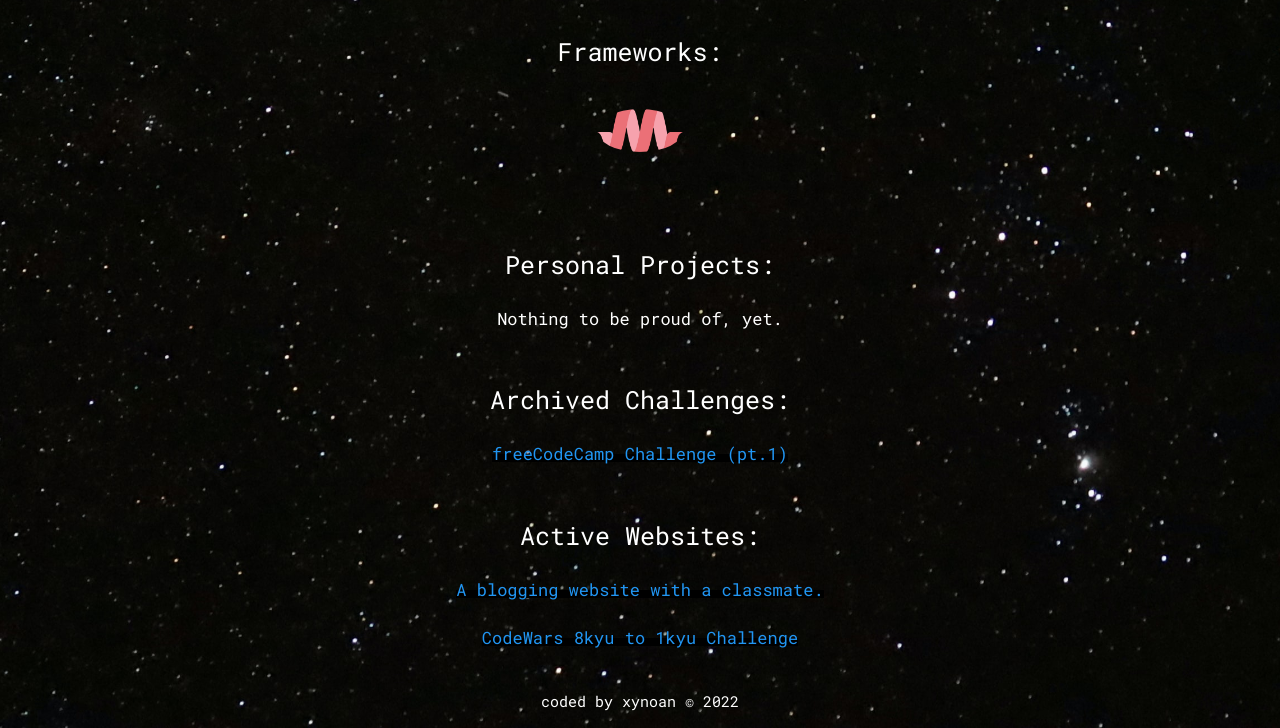
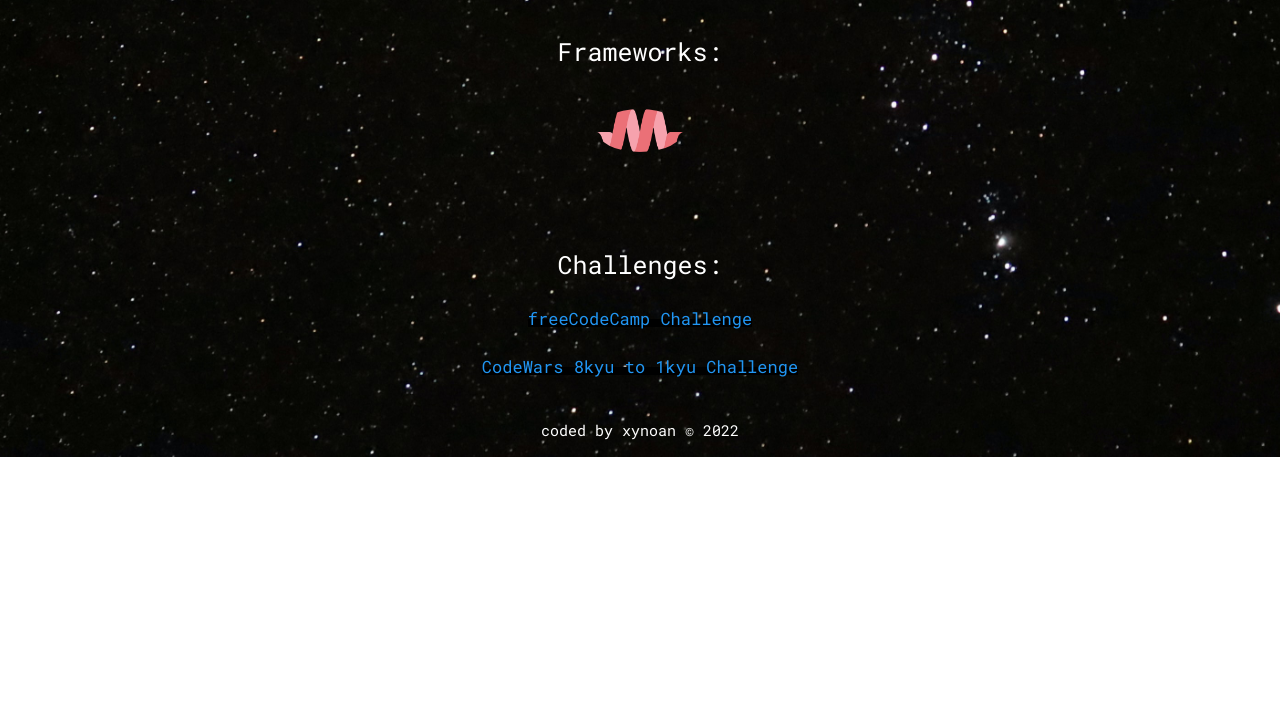
Before and after one commit to xynoan/xynoan, a plain HTML site: page index.html in a window 1280 px wide. Shown: the part 725-1453 px from the top of the page. After the commit the page ends 1182 px from the top, so only its background shows below. Drawn offline with nearby package versions, Linux system fonts and the light colour scheme.

Commit message:
modified sections

```diff
--- a/index.html
+++ b/index.html
@@ -43,20 +43,9 @@
         </div>
     </section>
     <section>
-        <header>Personal Projects:</header>
+        <header>Challenges:</header>
         <br>
-        <p>Nothing to be proud of, yet.</p>
-    </section>
-    <section>
-        <header>Archived Challenges:</header>
-        <br>
-        <p><a href="fCCchallenge/index.html">freeCodeCamp Challenge (pt.1)</a></p>
-    </section>
-    <section>
-        <header>Active Websites:</header>
-        <br>
-        <p><a href="https://xycommission.github.io/NFblogs/" target="_blank">A blogging website with a classmate.</a>
-        </p>
+        <p><a href="fCCchallenge/index.html">freeCodeCamp Challenge</a></p>
         <br>
         <p><a href="CWchallenge/index.html">CodeWars 8kyu to 1kyu Challenge</a>
         </p>
```
